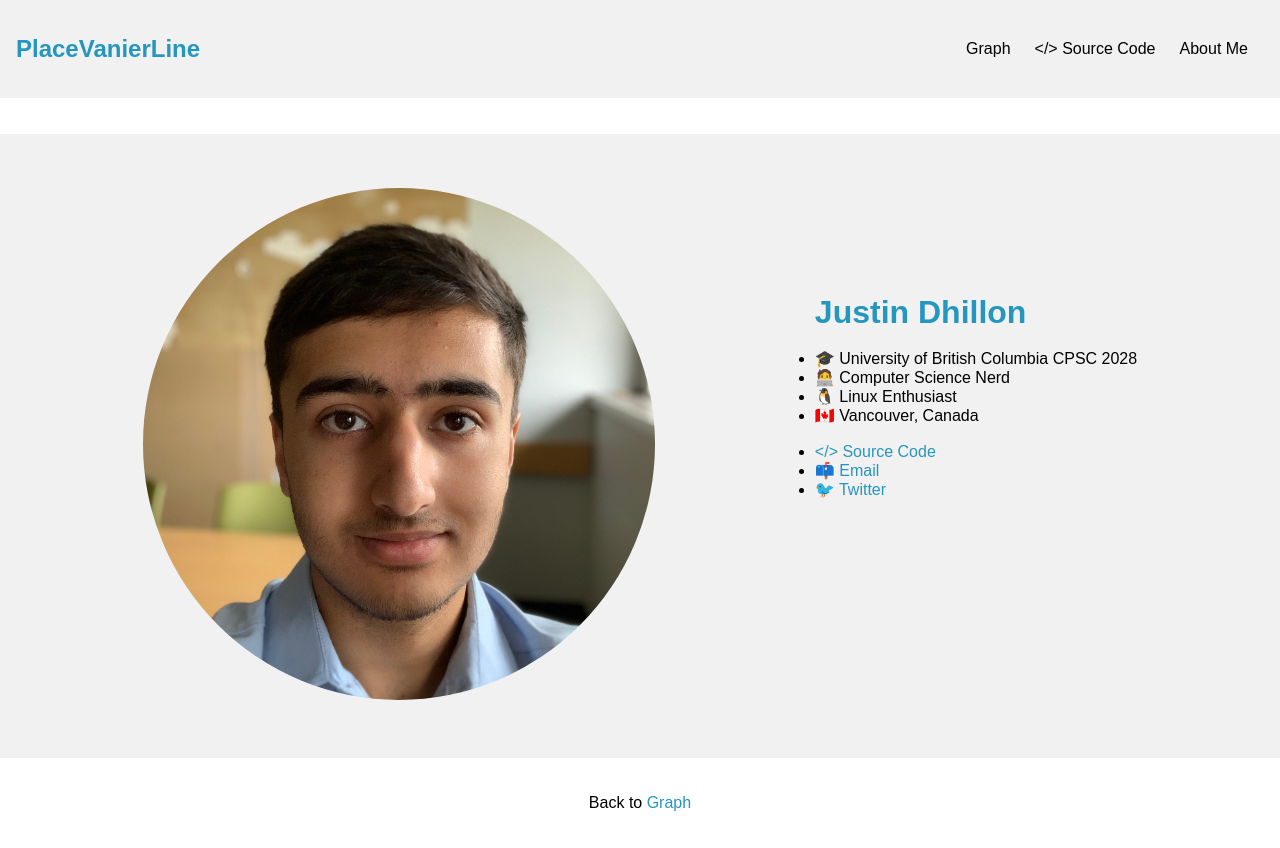
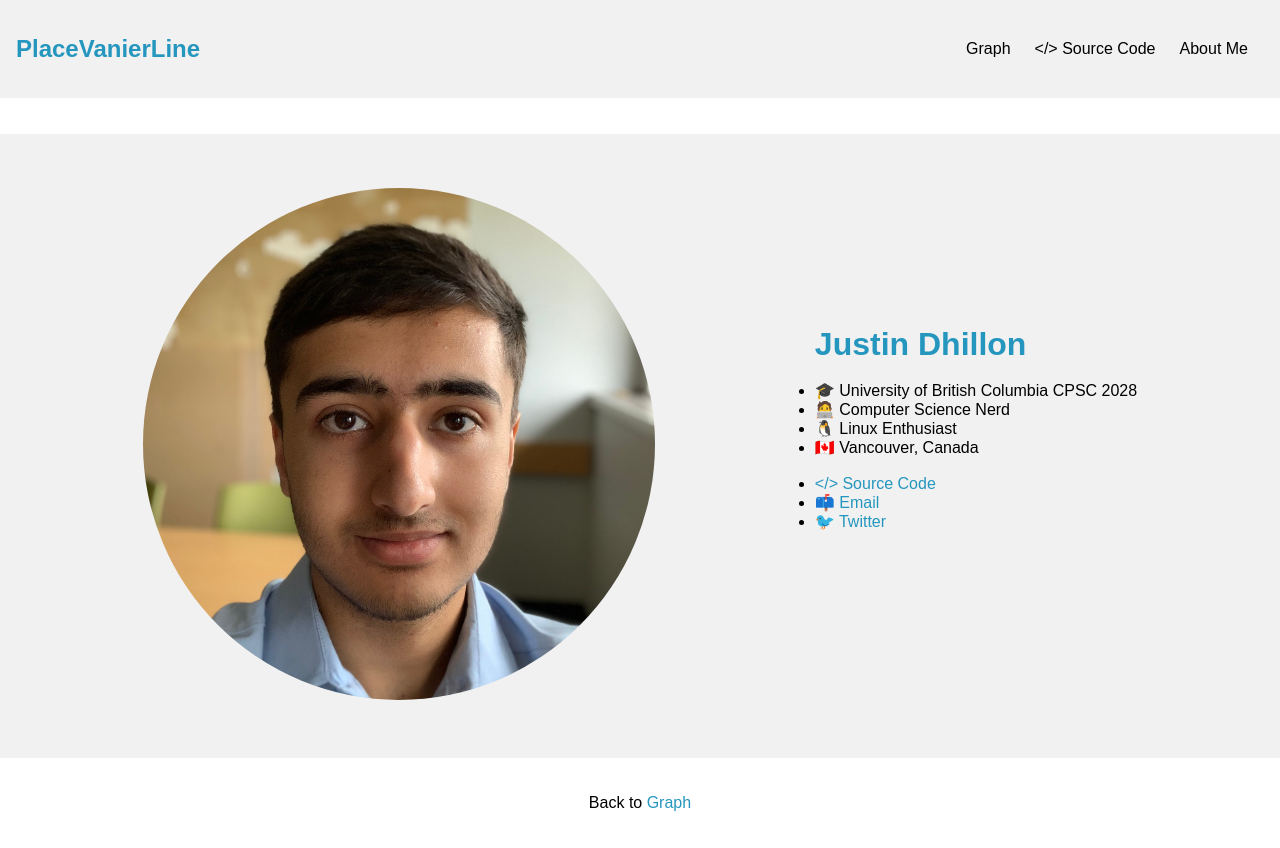
Before and after one commit to justindhillon/place-vanier-line, a Next.js app: page /about-me in a window 1280 px wide. Built offline with nearby package versions, Linux system fonts and the light colour scheme.

Commit message:
modified:   styles/global.css

```diff
--- a/styles/global.css
+++ b/styles/global.css
@@ -100,7 +100,7 @@ nav{
   }
   .text {
     margin-left: 10em;
-    margin-top: 10em;
+    margin-top: 12em;
   }
   .nav__menu-bar{
     display: none;
```
